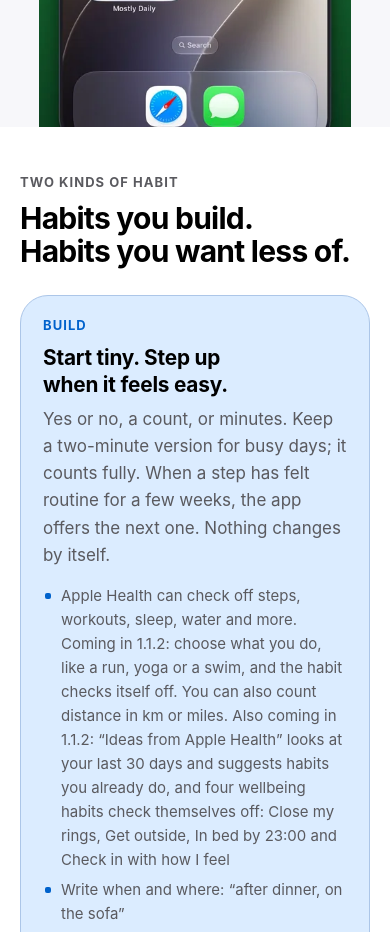
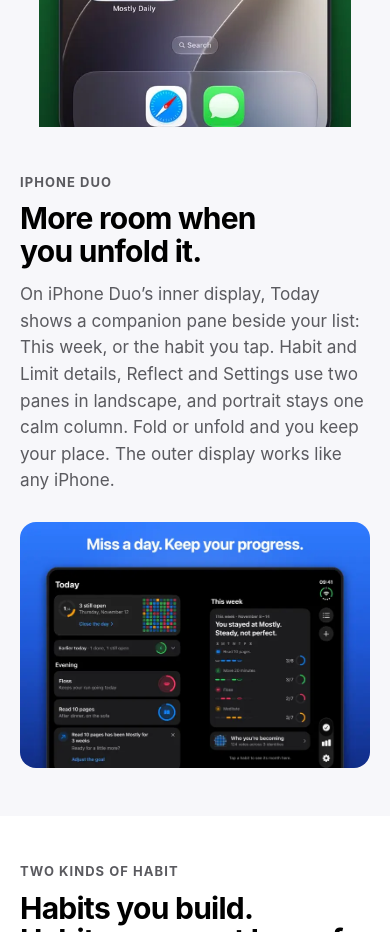
Before and after one commit to Kwull/mostlydaily-web, a plain HTML site: page index.html in a window 390 px wide. Shown: the part 4180-5112 px from the top of the page. Drawn offline with Linux system fonts and the light colour scheme.

Commit message:
iPhone Duo (1.1.5): home section with picture, support question, extra-large widget, llms.txt
Co-Authored-By: Claude Opus 5.5 <noreply@anthropic.com>

```diff
--- a/assets/site.css
+++ b/assets/site.css
@@ -363,3 +363,7 @@ details.more li { break-inside: avoid; margin-bottom: 6px; }
 .appstore img { display: block; height: auto; }
 .cta-head.appstore { margin-left: 8px; flex: none; }
 @media (max-width: 559px) { .cta-head.appstore { display: none; } }
+
+/* iPhone Duo picture (Nov 2026) */
+.duo-shot { margin: 0 auto; max-width: 760px; }
+.duo-shot img { display: block; width: 100%; height: auto; border-radius: var(--r, 16px); }
--- a/index.html
+++ b/index.html
@@ -99,6 +99,12 @@
   </div>
 </div></section>
 
+<!-- IPHONE DUO -->
+<section id="duo"><div class="wrap">
+  <div class="section-head"><p class="eyebrow">iPhone Duo</p><h2>More room when you unfold it.</h2><p class="sub">On iPhone Duo&rsquo;s inner display, Today shows a companion pane beside your list: This week, or the habit you tap. Habit and Limit details, Reflect and Settings use two panes in landscape, and portrait stays one calm column. Fold or unfold and you keep your place. The outer display works like any iPhone.</p></div>
+  <figure class="duo-shot"><picture><source type="image/webp" srcset="/assets/img/duo-today-800.webp 800w, /assets/img/duo-today.webp 1600w" sizes="(max-width: 859px) 92vw, 760px"><img src="/assets/img/duo-today.jpg" alt="Mostly Daily on the unfolded iPhone Duo: the Today list on the left and the This week pane on the right" width="1600" height="1125" loading="lazy" decoding="async"></picture></figure>
+</div></section>
+
 <!-- BUILD AND LIMIT -->
 <section id="habits" class="alt"><div class="wrap">
   <div class="section-head"><p class="eyebrow">Two kinds of habit</p><h2>Habits you build.<br>Habits you want less of.</h2></div>
@@ -153,7 +159,7 @@
     <div class="plan"><h3>Free</h3><p class="price">No time limit</p>
       <ul><li>3 habits, one of them can be a Limit habit</li><li>Levels, never miss twice, rest and time off</li><li>Every widget surface: Home Screen, Lock Screen, StandBy, Control Center, Siri</li><li>Reminders with a Done button</li><li>Apple Health, iCloud sync, CSV export</li><li>This week&rsquo;s reflection and the season&rsquo;s challenge</li></ul></div>
     <div class="plan premium"><h3>Premium</h3><p class="price">2-week free trial &middot; yearly, monthly or lifetime</p>
-      <ul><li>Unlimited habits, 5 in focus at a time</li><li>Every past reflection, recap and identity review</li><li>Change any earlier day on a habit&rsquo;s calendar</li><li>Plan up to 4 steps ahead; the full challenge library</li><li>More widgets, two reminder times per habit</li><li>Themes and app icons</li></ul></div>
+      <ul><li>Unlimited habits, 5 in focus at a time</li><li>Every past reflection, recap and identity review</li><li>Change any earlier day on a habit&rsquo;s calendar</li><li>Plan up to 4 steps ahead; the full challenge library</li><li>More widgets, including the extra-large Today and week, and two reminder times per habit</li><li>Themes and app icons</li></ul></div>
   </div>
   <p class="family"><b>Premium Family:</b> Premium for you and up to 5 family members through Apple Family Sharing. No accounts, no invites; everyone&rsquo;s habits stay private on their own devices.</p>
   <details class="more"><summary>Everything, line by line</summary>
```
Also changed, not shown: support.html (+3 -1 lines), assets/img/duo-today-800.webp (added), assets/img/duo-today.jpg (added), assets/img/duo-today.webp (added), llms.txt.
